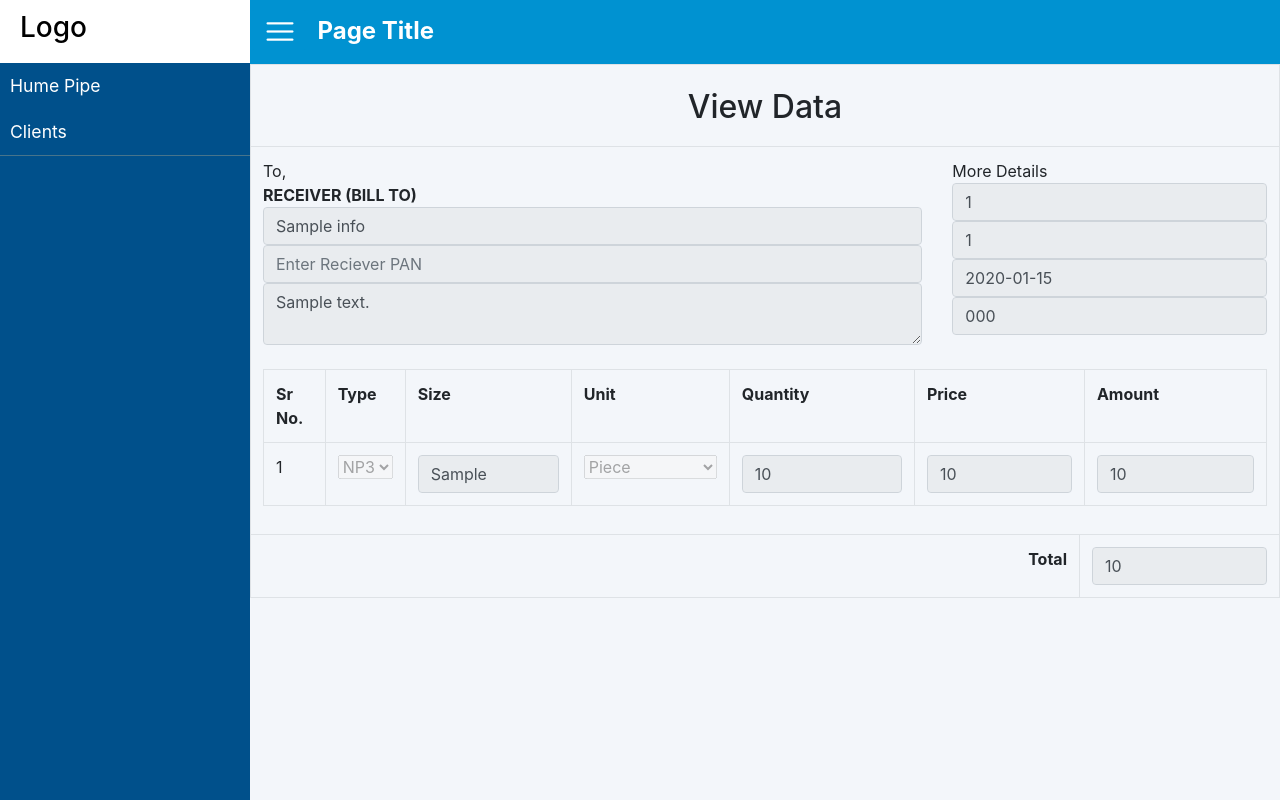
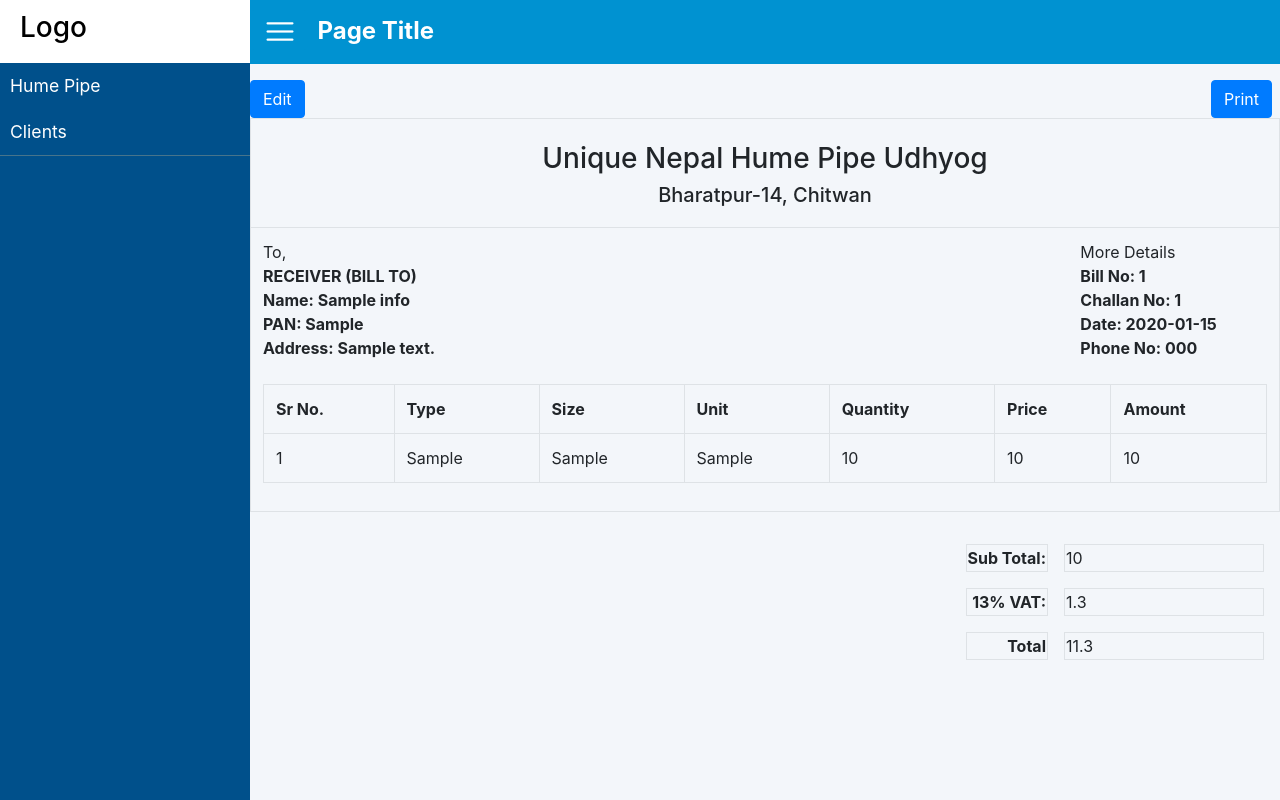
Before and after one commit to animeshdhakal/Unhpu, a Flask app: template templates/view.html in a window 1280 px wide. Run offline with Flask 2, Linux system fonts and the light colour scheme; the template is opened without the code that fills it: values that come from a table or form of the project are taken from there, others are empty; tables that the repository leaves empty hold one stand-in row (values such as "Sample post"); some libraries are stand-ins or nearby versions.

Commit message:
Added Print Functionality

```diff
--- a/app.py
+++ b/app.py
@@ -4,16 +4,16 @@ import xlsxwriter
 from io import BytesIO
 
 
-#/private/var/mobile/Containers/Shared/AppGroup/F72DB166-711A-41BF-866B-8C5F7F3CF6BE/File Provider Storage/data.xlsx
-
 adminuser = "admin"
 adminpass = "admin"
 
 app = Flask(__name__)
-app.secret_key = "Secret Key"
+
+app.secret_key = "uniquenepalhumepipeudhyogchitwanbharatpur"
 app.config['SQLALCHEMY_DATABASE_URI'] = 'sqlite:///data'
+app.config['SQLALCHEMY_TRACK_MODIFICATIONS'] = False;
 
-humePipeSize = ["150 MM", "200 MM", "250 MM", "300 MM", "400 MM", "450 MM", "500 MM", "600 MM", "700 MM", "750 MM", "800 MM", "900 MM", "1000 MM", "1200 MM"]
+pipeSizeList = ["150 MM", "200 MM", "250 MM", "300 MM", "400 MM", "450 MM", "500 MM", "600 MM", "700 MM", "750 MM", "800 MM", "900 MM", "1000 MM", "1200 MM"]
 
 db = SQLAlchemy(app)
 
@@ -61,15 +61,6 @@ def sesscheck():
 	else:
 		return False
 
-def index_num(naam, query):
-	emplist=[]
-	d = f"data.{naam}"
-	for data in query:
-		emplist.append(eval(d))
-	maxvalue = max(emplist, key=len)
-	#max_index = emplist.index(maxvalue)
-	return maxvalue
-
 def gettodaydate():
 	from nepali_date import NepaliDate
 	a = str(NepaliDate.today())
@@ -83,7 +74,6 @@ def login():
 		password = request.form.get("password")
 		print(user, password)
 		if user == adminuser and password == adminpass:
-			print("Authenticated")
 			session["user"] = user
 			return jsonify({"failed":False, "error":False});
 		else:
@@ -165,6 +155,7 @@ def create():
 		chanum = request.form.get("chanum")
 		exist = Info.query.filter_by(chanum=chanum).all();
 		if(not exist):
+			print(request.form.get("size"))
 			billnum = request.form.get("billnum")
 			name = request.form.get("name")
 			pan = request.form.get("pan")
@@ -190,7 +181,7 @@ def create():
 			return redirect("/")
 		else:
 			return "Bill Already Exists"
-	return render_template("createnewhume.html", humePipeSize=humePipeSize)
+	return render_template("createnewhume.html", humePipeSize=pipeSizeList)
 
 @app.route("/delete/<string:chnum>")
 def delete(chnum):
@@ -262,246 +253,20 @@ def edit(chanum):
 		price = request.form.getlist("price")
 		amount = request.form.getlist("amount")
 		for t,s,u,q,p,a,ex in zip(type,size,unit,quantity,price,amount,ext):
-				ex.chanum = chanum
-				ex.billnum = bill
-				ex.type = t
-				ex.size = s
-				ex.unit = u
-				ex.quantity = q
-				ex.price = p
-				ex.amount = a
-				db.session.commit()
+			ex.chanum = chanum
+			ex.billnum = bill
+			ex.type = t
+			ex.size = s
+			ex.unit = u
+			ex.quantity = q
+			ex.price = p
+			ex.amount = a
+			db.session.commit()
 		flash('Changes Applied Sucessfully','success')
 		return redirect("/")
 
 
-	return render_template("edithume.html", ext=ext, maindata=maindata, length=length)
-
-
-@app.route("/export")
-def export():
-	if not sesscheck():
-		return redirect("/login")
-	output = BytesIO()
-	maindata = Info.query.filter_by().all()
-	nam = index_num("name",maindata)
-	add = index_num("address", maindata)
-
-	workbook = xlsxwriter.Workbook(output)
-
-	worksheet = workbook.add_worksheet()
-	work = workbook.add_format()
-	work.set_border(10)
-
-	list =["Challan No.", "Bill No.", "Name", "pan", "address", "total", "date"]
-	bord = workbook.add_format({'border': 2})
-	bld = workbook.add_format({'bold': True})
-
-	worksheet.set_column('{0}:{0}'.format(chr(0 + ord('E'))), len(str(add)) + 2)
-	worksheet.set_column('{0}:{0}'.format(chr(0 + ord('C'))), len(str(nam)) + 2)
-
-
-	row = 0
-	col = 0
-	for li in list:
-		worksheet.write(row, col, li, workbook.add_format({'border': 2, 'bold': True}))
-		col += 1
-	ro = 1
-	c = 0
-	for data in maindata:
-		worksheet.write(ro, c, data.chanum, bord)
-		worksheet.write(ro, c+1, data.billnum, bord)
-		worksheet.write(ro, c+2, data.name, bord)
-		worksheet.write(ro, c+3, data.pan, bord)
-		worksheet.write(ro, c+4, data.address, bord)
-		worksheet.write(ro, c+5, data.total, bord)
-		worksheet.write(ro, c+6, data.date, bord)
-		ro+=1
-
-
-
-
-	workbook.close()
-	output.seek(0)
-	return send_file(output, attachment_filename="testing.xlsx", as_attachment=True)
-
-@app.route("/export/<chnum>")
-def exportchnum(chnum):
-	if not sesscheck():
-		return redirect("/login")
-	maindata = Info.query.filter_by(chanum=chnum).first()
-	if(maindata):
-		output = BytesIO()
-		workbook = xlsxwriter.Workbook(output)
-		worksheet = workbook.add_worksheet()
-		align_center = workbook.add_format({'align': 'center', 'border': 1})
-		worksheet.merge_range('A1:F1', 'Unique Nepal Hume Pipe Udhyog', workbook.add_format({'align': 'center', 'bold': True, 'border': 1}))
-		worksheet.merge_range('A2:F2', 'Sundar Chowk, Bharatpur-14, Chitwan', workbook.add_format({'align': 'center', 'border': 1}))
-		worksheet.merge_range('A3:F3', f"Name : {maindata.name}", workbook.add_format({'border': 1}))
-		worksheet.merge_range('A4:F4', f"Address : {maindata.address}", workbook.add_format({'border': 1}))
-		worksheet.merge_range('A5:F5', f"Challan No. : {maindata.chanum}", workbook.add_format({'border': 1}))
-		worksheet.merge_range('A6:F6', f"Phone No. : {maindata.phone}", workbook.add_format({'border': 1}))
-		lists = Extra.query.filter_by(chanum=chnum).all()
-
-
-
-		worksheet.write(6, 0, "S.N.", workbook.add_format({'align': 'center', 'border': 1}))
-		worksheet.set_column('A:A', 5)
-
-
-		worksheet.write(6, 1, "Description", workbook.add_format({'align': 'center', 'border': 1}))
-		worksheet.set_column('B:B', 20)
-
-		worksheet.write(6, 2, "Unit", workbook.add_format({'align': 'center', 'border': 1}))
-		worksheet.set_column('C:C', 5)
-
-		worksheet.write(6, 3, "Quantity", workbook.add_format({'align': 'center', 'border': 1}))
-		worksheet.set_column('D:D', 10)
-
-		worksheet.write(6, 4, "Rate", workbook.add_format({'align': 'center', 'border': 1}))
-		worksheet.set_column('E:E', 10)
-
-		worksheet.write(6, 5, "Amount", workbook.add_format({'align': 'center', 'border': 1}))
-		worksheet.set_column('F:F', 10)
-
-		i = 1
-		raw = 7
-		col = 0
-		for list in lists:
-			worksheet.write(raw, col, i, workbook.add_format({'align': 'center', 'border': 1}))
-			worksheet.write(raw, col+1, f"{list.size} {list.type}", workbook.add_format({'align': 'center', 'border': 1}))
-			if(list.unit=="Running Meter"):
-				u = "RM"
-			else:
-				u = "PCS"
-			worksheet.write(raw, col+2, u, workbook.add_format({'align': 'center', 'border': 1}))
-			worksheet.write(raw, col+3, list.quantity, workbook.add_format({'align': 'center', 'border': 1}))
-			worksheet.write(raw, col+4, list.price, workbook.add_format({'align': 'center', 'border': 1}))
-			worksheet.write(raw, col+5, list.amount, workbook.add_format({'align': 'center', 'border': 1}))
-			raw+=1
-			i+=1
-		print(i)
-
-		worksheet.merge_range("C"+str(raw+3)+":"+"E"+str(raw+3), "Sub Total", workbook.add_format({'border': 1}))
-		worksheet.write("F"+str(raw+3), maindata.total, workbook.add_format({'align': 'center', 'border': 1}))
-		f = 13 / 100 * maindata.total
-
-
-
-		worksheet.merge_range("C"+str(raw+4)+":"+"E"+str(raw+4), "13% VAT", workbook.add_format({'border': 1}))
-		worksheet.write("F"+str(raw+4), f, workbook.add_format({'align': 'center', 'border': 1}))
-
-
-		worksheet.merge_range("C"+str(raw+5)+":"+"E"+str(raw+5), "Grand Total", workbook.add_format({'border': 1}))
-		worksheet.write("F"+str(raw+5), maindata.total+f, workbook.add_format({'align': 'center', 'border': 1}))
-		e = raw
-		for d in range(1, 6):
-			worksheet.write("B"+str(e+1), "", workbook.add_format({'align': 'center', 'border': 1}))
-			worksheet.write("A"+str(e+1), "", workbook.add_format({'align': 'center', 'border': 1}))
-			e+=1
-		ew = raw
-		for wew in range(1,3):
-			worksheet.write("C"+str(ew+1), "", workbook.add_format({'align': 'center', 'border': 1}))
-			worksheet.write("D"+str(ew+1), "", workbook.add_format({'align': 'center', 'border': 1}))
-			worksheet.write("E"+str(ew+1), "", workbook.add_format({'align': 'center', 'border': 1}))
-			worksheet.write("F"+str(ew+1), "", workbook.add_format({'align': 'center', 'border': 1}))
-			ew+=1
-
-		workbook.close()
-		output.seek(0)
-		return send_file(output, attachment_filename="testing.xlsx", as_attachment=True)
-
-
-@app.route("/export/all")
-def exportall():
-
-	output = BytesIO()
-	workbook = xlsxwriter.Workbook(output)
-	worksheet = workbook.add_worksheet()
-	maindata = Info.query.filter_by().order_by(Info.chanum.desc()).all()
-	ind = 1
-	for dta in maindata:
-
-
-		align_center = workbook.add_format({'align': 'center', 'border': 1})
-		#A1:F1
-		worksheet.merge_range(f"A{ind}:F{ind}", 'Unique Nepal Hume Pipe Udhyog', workbook.add_format({'align': 'center', 'bold': True, 'border': 1, 'top': 1}))
-		worksheet.merge_range(f"A{ind+1}:F{ind+1}", 'Sundar Chowk, Bharatpur-14, Chitwan', workbook.add_format({'align': 'center', 'border': 1}))
-		worksheet.merge_range(f"A{ind+2}:F{ind+2}", f"Name : {dta.name}", workbook.add_format({'border': 1}))
-		worksheet.merge_range(f"A{ind+3}:F{ind+3}", f"Address : {dta.address}", workbook.add_format({'border': 1}))
-		worksheet.merge_range(f"A{ind+4}:F{ind+4}", f"Challan No. : {dta.chanum}", workbook.add_format({'border': 1}))
-		worksheet.merge_range(f"A{ind+5}:F{ind+5}", f"Phone No. : {dta.phone}", workbook.add_format({'border': 1}))
-		lists = Extra.query.filter_by(chanum=dta.chanum).all()
-
-
-
-		worksheet.write(5+ind, 0, "S.N.", workbook.add_format({'align': 'center', 'border': 1}))
-		worksheet.set_column('A:A', 5)
-
-
-		worksheet.write(5+ind, 1, "Description", workbook.add_format({'align': 'center', 'border': 1}))
-		worksheet.set_column('B:B', 20)
-
-		worksheet.write(5+ind, 2, "Unit", workbook.add_format({'align': 'center', 'border': 1}))
-		worksheet.set_column('C:C', 5)
-
-		worksheet.write(5+ind, 3, "Quantity", workbook.add_format({'align': 'center', 'border': 1}))
-		worksheet.set_column('D:D', 10)
-
-		worksheet.write(5+ind, 4, "Rate", workbook.add_format({'align': 'center', 'border': 1}))
-		worksheet.set_column('E:E', 10)
-
-		worksheet.write(5+ind, 5, "Amount", workbook.add_format({'align': 'center', 'border': 1}))
-		worksheet.set_column('F:F', 10)
-
-		i = 1
-		raw = 6+ind
-		col = 0
-		for list in lists:
-			worksheet.write(raw, col, i, workbook.add_format({'align': 'center', 'border': 1}))
-			worksheet.write(raw, col+1, f"{list.size} {list.type}", workbook.add_format({'align': 'center', 'border': 1}))
-			if(list.unit=="Running Meter"):
-				u = "RM"
-			else:
-				u = "PCS"
-			worksheet.write(raw, col+2, u, workbook.add_format({'align': 'center', 'border': 1}))
-			worksheet.write(raw, col+3, list.quantity, workbook.add_format({'align': 'center', 'border': 1}))
-			worksheet.write(raw, col+4, list.price, workbook.add_format({'align': 'center', 'border': 1}))
-			worksheet.write(raw, col+5, list.amount, workbook.add_format({'align': 'center', 'border': 1}))
-			raw+=1
-			i+=1
-
-
-		worksheet.merge_range("C"+str(raw+3)+":"+"E"+str(raw+3), "Sub Total", workbook.add_format({'border': 1}))
-		worksheet.write("F"+str(raw+3), dta.total, workbook.add_format({'align': 'center', 'border': 1}))
-		f = 13 / 100 * dta.total
-
-
-
-		worksheet.merge_range("C"+str(raw+4)+":"+"E"+str(raw+4), "13% VAT", workbook.add_format({'border': 1}))
-		worksheet.write("F"+str(raw+4), f, workbook.add_format({'align': 'center', 'border': 1}))
-
-
-		worksheet.merge_range("C"+str(raw+5)+":"+"E"+str(raw+5), "Grand Total", workbook.add_format({'border': 1}))
-		worksheet.write("F"+str(raw+5), dta.total+f, workbook.add_format({'align': 'center', 'border': 1}))
-		e = raw
-		for d in range(1, 6):
-			worksheet.write("B"+str(e+1), "", workbook.add_format({'align': 'center', 'border': 1}))
-			worksheet.write("A"+str(e+1), "", workbook.add_format({'align': 'center', 'border': 1}))
-			e+=1
-		ew = raw
-		for wew in range(1,3):
-			worksheet.write("C"+str(ew+1), "", workbook.add_format({'align': 'center', 'border': 1}))
-			worksheet.write("D"+str(ew+1), "", workbook.add_format({'align': 'center', 'border': 1}))
-			worksheet.write("E"+str(ew+1), "", workbook.add_format({'align': 'center', 'border': 1}))
-			worksheet.write("F"+str(ew+1), "", workbook.add_format({'align': 'center', 'border': 1}))
-			ew+=1
-
-		ind+=15+i-1
-	workbook.close()
-	output.seek(0)
-	return send_file(output, attachment_filename="test.xlsx", as_attachment=True)
-
+	return render_template("edithume.html", ext=ext, maindata=maindata, pipeList=pipeSizeList, length=length)
 
 
 @app.route('/client', methods=["POST", "GET"])
--- a/templates/base.html
+++ b/templates/base.html
@@ -16,7 +16,7 @@
       {% block style %}{% endblock style %}
    </head>
    <body>
-      <div class="wrapper">
+      <div class="wrapper" id="base">
          <!-- Sidebar  -->
          <nav id="sidebar">
             <div class="sidebar-header" style="background: white;">
--- a/templates/view.html
+++ b/templates/view.html
@@ -1,40 +1,44 @@
 {% extends 'base.html' %}
 {% block body %}
-<link href="{{ url_for('static', filename='css/nepali.datepicker.v3.min.css') }}" rel="stylesheet" type="text/css"/>
 
 <style>
-
-.std{
+   .std {
       width: 200px;
    }
-.finaltotaltext{
-	float: right;
-}
+   html { overflow-y: hidden; }
+
+
+
 </style>
-<div>
-         <div class="table-responsive">
+<button class="btn btn-primary float-right mt-3 mr-2 print">Print</button>
+<button class="btn btn-primary float-left mt-3 mr-2" id="{{maindata.chanum}}" onclick="edit(this)">Edit</button>
+<div id="printdiv">
+   <div class="table-responsive" style="overflow: hidden;">
       <table class="table table-bordered">
          <tr>
             <td colspan="2" align="center">
-                     <h2 style="margin-top:10.5px">View Data</h2>
+               <h3 style="margin-top:10.5px">Unique Nepal Hume Pipe Udhyog</h2>
+                  <h5>Bharatpur-14, Chitwan</h2>
             </td>
          </tr>
          <tr>
-                  <td colspan="2">
+            <td colspan="6">
                <div class="row">
                   <div class="col-md-8">
                      To,<br />
                      <b>RECEIVER (BILL TO)</b><br />
-                  <input type="text" name="order_receiver_name" id="order_receiver_name" class="form-control input-sm" placeholder="Enter Receiver Name" value="{{maindata.name}}" readonly/>
-                  <input type="number" placeholder="Enter Reciever PAN" id="pan" name="pan" class="form-control input-sm" value="{{maindata.pan}}" readonly>
-                  <textarea name="address" id="order_receiver_address" class="form-control" placeholder="Enter Billing Address" readonly>{{maindata.address}}</textarea>
+                     <b>Name: {{maindata.name}}</b></br>
+                     <b>PAN: {{maindata.pan}}</b></br>
+                     <b>Address: {{maindata.address}}</b>
                   </div>
                   <div class="col-md-4">
+                     <div style="margin-left: 8em;" >
                      More Details<br />
-                  <input type="text" name="billnum" id="billnum" value="{{maindata.billnum}}" class="form-control input-sm" placeholder="Enter Bill No." readonly/>
-                  <input type="number" name="chanum" id="chanum" class="form-control input-sm" placeholder="Enter Challan No." value="{{maindata.chanum}}" readonly/>
-                  <input type="text" name="date" id="date" class="form-control" placeholder="Select Date" readonly value="{{maindata.date}}"/>
-                  <input type="text" name="phone" id="phone" class="form-control" placeholder="Enter Reciever Phone Number" value="{{maindata.phone}}" readonly/>
+                     <b>Bill No: {{maindata.billnum}}</b></br>
+                     <b>Challan No: {{maindata.chanum}}</b></br>
+                     <b>Date: {{maindata.date}}</b></br>
+                     <b>Phone No: {{maindata.phone}}</b>
+                  </div>
                   </div>
                </div>
    </div>
@@ -56,39 +60,67 @@
          <td>{{loop.index}}</td>
 
          <td>
-                              <select name="type" id="type{{loop.index}}" disabled="disabled">
-
-                                 <option value="NP3"{% if values.type=="NP3" %} selected="selected"{% endif %}>NP3</option>
-
-                                 <option value="NP2"{% if values.type=="NP2" %} selected="selected"{% endif %}>NP2</option>
-                              </select>
+            {{values.type}}
          </td>
-                           <td><input placeholder="Enter Size" type="text" name="size" class="form-control input-sm" value="{{values.size}}" id="size{{loop.index}}" readonly></td>
+         <td>{{values.size}}</td>
          <td>
 
-                              <select name="unit" id="unit{{loop.index}}" disabled="disabled">
-                                 <option value="Piece"{% if values.unit=="Piece" %} selected="selected" {% endif %}>Piece</option>
-                                 <option value="Running Meter"{% if values.unit=="Running Meter" %} selected="selected"  {% endif %}>Running Meter</option>
-                              </select>
+            {{values.unit}}
          </td>
-                           <td><input type="number" class="form-control input-sm" name="quantity" placeholder="Enter Quantity" value="{{values.quantity}}" id="quantity{{loop.index}}" readonly/></td>
-                           <td><input type="number" name="price" id="price{{loop.index}}" value="{{values.price}}" placeholder="Enter Price" class="form-control input-sm order_item_actual_amount" readonly></td>
-                           <td><input type="number" name="amount" id="amount{{loop.index}}" placeholder="Amount" class="form-control input-sm order_item_actual_amount" value="{{values.amount}}" readonly></td>
+         <td>{{values.quantity}}</td>
+         <td>{{values.price}}</td>
+         <td>{{values.amount}}</td>
       </tr>
       {% endfor %}
    </table>
 
    </td>
    </tr>
+   </table>
+
+   <table class="tbl table-bordered" style="margin-left: auto; border-collapse:separate; border-spacing:1em;">
       <tr>
-                  <td class="finaltotaltd">
+         <td class="totaltext" align="right">
+            <b class="finaltotaltext">Sub Total:</b>
+         </td>
+         <td class="std">
+            {{maindata.total}}
+         </td>
+      </tr>
+      <tr>
+         <td class="totaltext" align="right">
+            <b class="vattext">13% VAT:</b>
+         </td>
+         <td class="std">
+            {{(maindata.total * 13) / 100}}
+         </td>
+      </tr>
+      <tr>
+         <td class="totaltext" align="right">
             <b class="finaltotaltext">Total</b>
          </td>
          <td class="std">
-							<input type="number" id="finaltotal" class="form-control input-sm" name="finaltotal" value="{{maindata.total}}" readonly>
+            {{((maindata.total * 13) / 100) + maindata.total}}
          </td>
       </tr>
    </table>
+
 </div>
 </div>
 {% endblock body %}
+
+{% block script %}
+<script>
+   $(document).on('click', '.print', function () {
+      var restorepage = document.documentElement.innerHTML;
+      var printcontent = document.getElementById('printdiv').innerHTML;
+      document.body.innerHTML = '<style>.tbl{margin-right: 8em;} html{overflow: hidden;}</style>' + printcontent;
+      window.print();
+      location.reload();
+
+   });
+   function edit(t){
+      window.location.href = '/edit/' + t.id;
+   }
+</script>
+{% endblock script %}
```
Also changed, not shown: templates/createnewhume.html (+22 -5 lines), templates/edithume.html (+86 -63 lines), 1 other file. Lines whose indentation alone changed are shown as unchanged.
